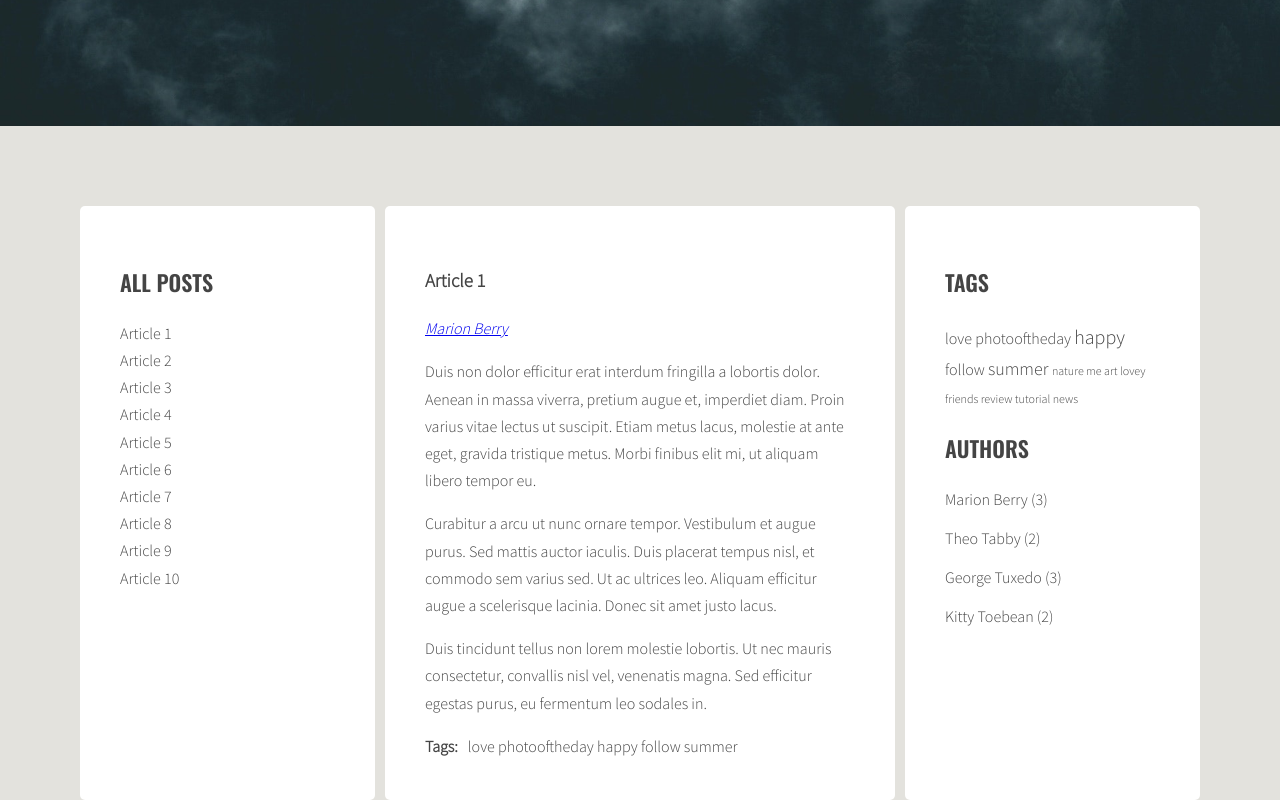
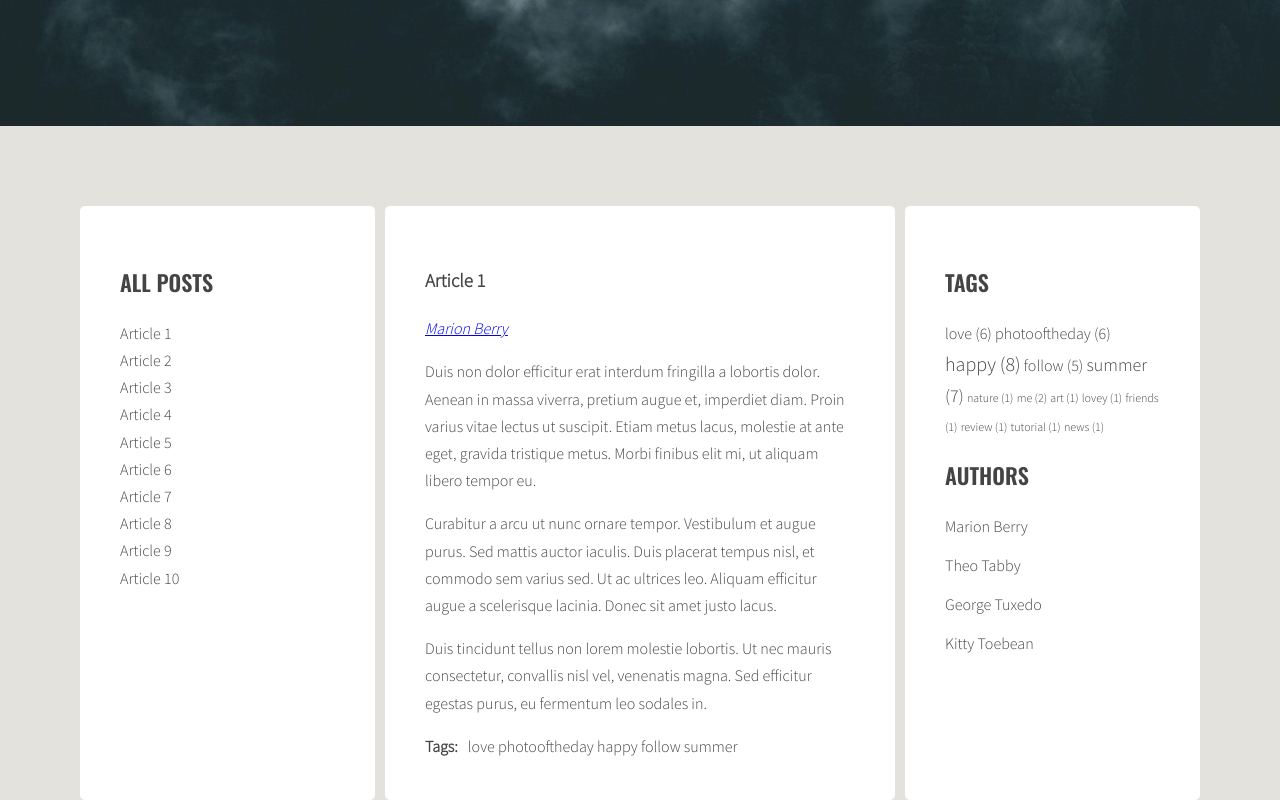
Before and after one commit to Jacob120/javascript-blog, a website: page index.html in a window 1280 px wide. Shown: the part 514-1314 px from the top of the page. Drawn offline with nearby package versions, Linux system fonts and the light colour scheme.

Commit message:
Add article filtering to the right sidebar // Add templates

```diff
--- a/index.html
+++ b/index.html
@@ -420,7 +420,18 @@
       <li><a href='#tag-{{tagsId}}'><span>{{tagName}}</span></a></li>
     </script>
     <script id="template-author-link" type="text/x-handlebars-template">
-      <a href="#author-{{authorId}}"><span>{{authorName}}</span>
+      <a href="#author-{{author}}"><span>{{author}}</span>
+    </script>
+    <script id="template-tag-cloud-link" type="text/x-handlebars-template">
+      {{#each tags}}
+        <li><a href='#tag-{{tag}}' class='{{className}}'>{{tag}}
+            ({{count}})</a></li>
+      {{/each}}
+    </script>
+    <script id="template-authors-list-link" type="text/x-handlebars-template">
+      {{#each allAuthors}}
+        <li><a href='#author-{{author}}'>{{author}}</a></li>
+      {{/each}}
     </script>
     <script src="https://cdnjs.cloudflare.com/ajax/libs/handlebars.js/4.1.0/handlebars.min.js"></script>
     <script src="js/script.js"></script>
--- a/js/script.js
+++ b/js/script.js
@@ -11,6 +11,12 @@
     ),
     authorLink: Handlebars.compile(
       document.querySelector('#template-author-link').innerHTML
+    ),
+    tagCloudLink: Handlebars.compile(
+      document.querySelector('#template-tag-cloud-link').innerHTML
+    ),
+    authorsListLink: Handlebars.compile(
+      document.querySelector('#template-authors-list-link').innerHTML
     ),
   };
 
@@ -39,6 +45,7 @@
     }; */
 
   /* CLICK HANDLER */
+
   const titleClickHandler = function (event) {
     event.preventDefault();
     const clickedElement = this;
@@ -142,8 +149,6 @@
       /* START LOOP: for each tag */
       for (let tag of articleTagsArray) {
         /* generate HTML of the link */
-        // const tagHTML =                                                         !! remove
-        //   '<li><a href ="#tag-' + tag + '"><span>' + tag + '</span></a></li>';  !! remove
         const tagHTMLData = { tagsId: tag, tagName: tag };
         const tagHTML = templates.tagLink(tagHTMLData);
 
@@ -168,29 +173,26 @@
     const tagList = document.querySelector(optTagsListSelector);
 
     /* [NEW] create variable for all links HTML code */
-    let allTagsHTML = '';
+    const allTagsData = { tags: [] };
     /* [NEW] tags parameters calculator  */
     const tagsParams = calculateTagsParams(allTags);
     /* [NEW] START LOOP: for each tag in allTags: */
     for (let tag in allTags) {
       /* [NEW] generate code of a link and add it to allTagsHTML */
-      const tagLinkHTML =
-        '<li><a href="#tag-' +
-        tag +
-        '" class="' +
-        calculateTagClass(allTags[tag], tagsParams) +
-        '">' +
-        tag +
-        ' ' +
-        '</a></li>';
-      allTagsHTML += tagLinkHTML;
+      allTagsData.tags.push({
+        tag: tag,
+        count: allTags[tag],
+        className: calculateTagClass(allTags[tag], tagsParams),
+      });
       /* [NEW] END LOOP: for each tag in allTags: */
     }
     /* [NEW] add HTML from allTagsHTML to tagList */
-    tagList.innerHTML = allTagsHTML;
+    tagList.innerHTML = templates.tagCloudLink(allTagsData);
   }
 
   generateTags();
+
+  /* TAG CLICK HANDLER */
 
   // eslint-disable-next-line no-inner-declarations
   function tagClickHandler(event) {
@@ -221,15 +223,24 @@
     generateTitleLinks('[data-tags~="' + tag + '"]');
   }
 
+  /* CLICK LISTENER TO TAGS */
+
   // eslint-disable-next-line no-inner-declarations
   function addClickListenersToTags() {
     /* find all links to tags */
-    const allTagsLinks = document.querySelectorAll('.post-tags a');
+    const tagsLinks = document.querySelectorAll('.post-tags a');
     /* START LOOP: for each link */
-    for (let singleTagLink of allTagsLinks) {
+    for (let tagLink of tagsLinks) {
       /* add tagClickHandler as event listener for that link */
-      singleTagLink.addEventListener('click', tagClickHandler);
+      tagLink.addEventListener('click', tagClickHandler);
       /* END LOOP: for each link */
+    }
+    /* find all links to tags in right sidebar */
+    const tagLinksList = document.querySelectorAll('.list.tags a');
+    /* START LOOP: for each link */
+    for (let tagLinkList of tagLinksList) {
+      /* add tagClickhandler as event listener for that link */
+      tagLinkList.addEventListener('click', tagClickHandler);
     }
   }
 
@@ -250,15 +261,8 @@
       /* get author from .data-author attribute */
       const articleAuthor = article.getAttribute('data-author');
       /* generate HTML of the link */
-      // const authorLink =
-      //   '<a href="#author-' +
-      //   articleAuthor +
-      //   '"><span>' +
-      //   articleAuthor +
-      //   '</span></a>';
       const authorHTMLData = {
-        authorId: articleAuthor,
-        authorName: articleAuthor,
+        author: articleAuthor,
       };
       const authorHTML = templates.authorLink(authorHTMLData);
       /* add generated code to html variable */
@@ -271,32 +275,30 @@
         allAuthors[articleAuthor]++;
       }
       /* insert HTML of all the links into the tags wrapper */
-      const author = article.querySelector(optArticleAuthorSelector);
-      author.innerHTML = html;
+      const authorName = article.querySelector(optArticleAuthorSelector);
+      authorName.innerHTML = html;
       /* END LOOP: for every article */
     }
     /* [NEW] find list of authors in right column */
     const authorList = document.querySelector(optAuthorsListSelector);
     /* [NEW] create variable for all links HTML code*/
-    let allAuthorsHTML = '';
+    const allAuthorsData = { allAuthors: [] };
     /* [NEW] START LOOP: for each author in allAuthors */
     for (let author in allAuthors) {
       /* [NEW] generate code of a link and it to allAuthorsHTML */
-      allAuthorsHTML +=
-        '<li><a href="#author-' +
-        author +
-        '"><span>' +
-        author +
-        ' (' +
-        allAuthors[author] +
-        ')</span></a></li> ';
+      allAuthorsData.allAuthors.push({
+        author: author,
+        // count: allAuthors[author],
+      });
       /* [NEW] END LOOP: for each author in allAuthors */
     }
     /* [NEW] add html from allAuthos to authorList */
-    authorList.innerHTML = allAuthorsHTML;
+    authorList.innerHTML = templates.authorsListLink(allAuthorsData);
   }
 
   generateAuthor();
+
+  /* AUTHOR CLICK HANDLER */
 
   // eslint-disable-next-line no-inner-declarations
   function authorClickHandler(event) {
@@ -318,7 +320,6 @@
       /* END LOOP: for each active tag link */
     }
     /* find all tag links with "href" attribute equal to the "href" constant */
-    // const tagLinks = document.getAttribute(href);
     const authorLinks = document.querySelectorAll(
       'a[href^="#author-' + href + '"]'
     );
@@ -333,15 +334,23 @@
     generateTitleLinks('[data-author="' + author + '"]');
   }
 
+  /* CLICK LISTENER TO AUTHORS */
+
   // eslint-disable-next-line no-inner-declarations
   function addClickListenersToAuthors() {
-    /* find all links to tags */
-    const allTagsLinks = document.querySelectorAll('.post-author a');
+    /* find all links to authors */
+    const authorsLinks = document.querySelectorAll('.post-author a');
     /* START LOOP: for each link */
-    for (let singleTagLink of allTagsLinks) {
+    for (let authorLink of authorsLinks) {
       /* add tagClickHandler as event listener for that link */
-      singleTagLink.addEventListener('click', authorClickHandler);
+      authorLink.addEventListener('click', authorClickHandler);
       /* END LOOP: for each link */
+    }
+    /* find all links to authors in right sidebar */
+    const authorLinksList = document.querySelectorAll('.list.authors a');
+    /* START LOOP: for each link */
+    for (let authorLinkList of authorLinksList) {
+      authorLinkList.addEventListener('click', authorClickHandler);
     }
   }
 
--- a/sass/style.scss
+++ b/sass/style.scss
@@ -120,6 +120,32 @@ body {
   }
 }
 
+/* Tags */
+
+.tags li {
+  display: inline;
+}
+
+.tag-size-1 {
+  font-size: 12px;
+}
+
+.tag-size-2 {
+  font-size: 14px;
+}
+
+.tag-size-3 {
+  font-size: 16px;
+}
+
+.tag-size-4 {
+  font-size: 18px;
+}
+
+.tag-size-5 {
+  font-size: 20px;
+}
+
 /* Authors */
 
 .authors {
```
Also changed, not shown: css/style.css, 1 other file.
